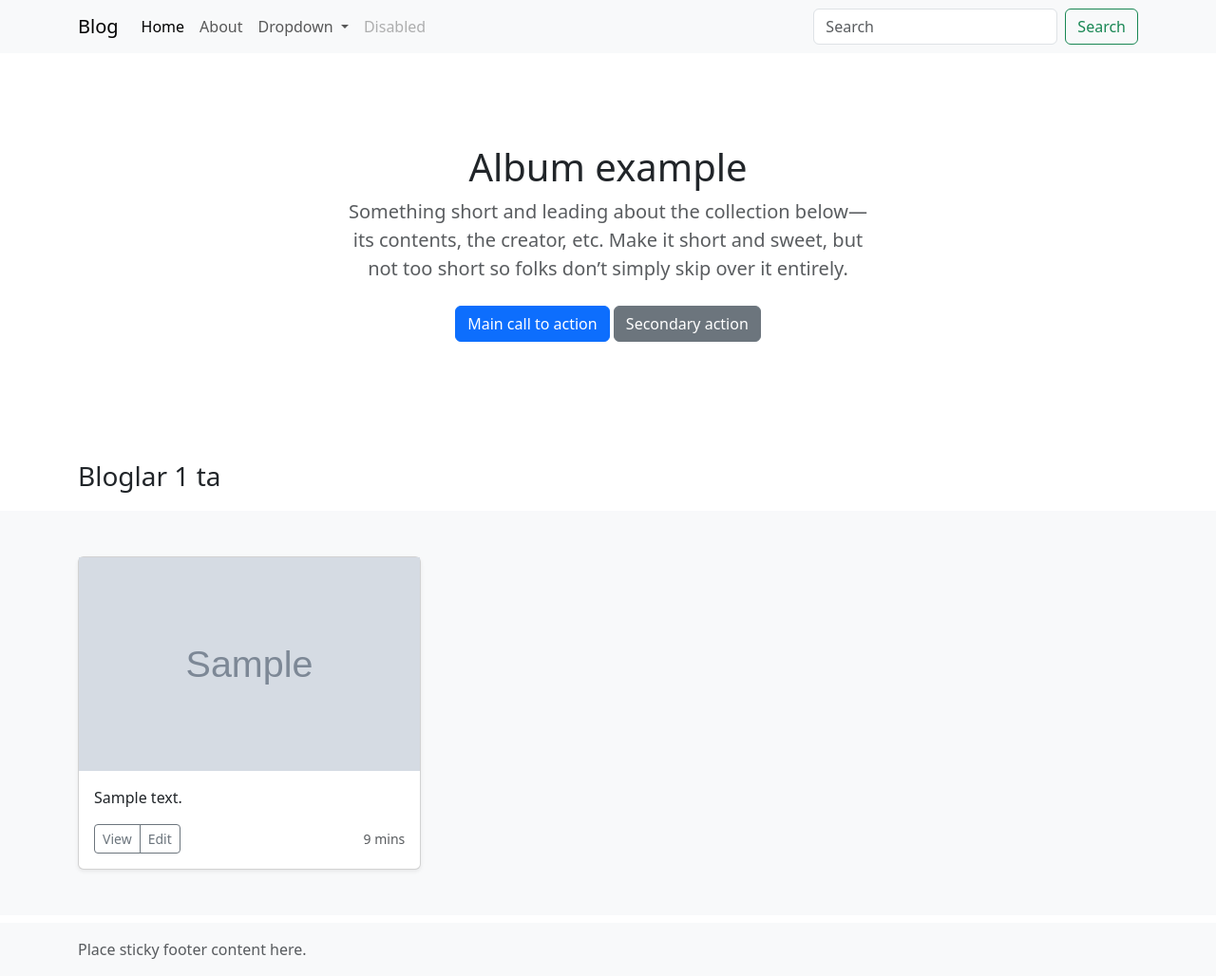
After one commit to Giya001/Blog, a Django app: template templates/blog/home.html in a window 1280 px wide. The commit adds this page. Shown: the whole page at 95% size. Run offline with Django 5.2, Linux system fonts and the light colour scheme; the template is opened without the code that fills it: most values are stand-ins (such as "Sample title", 1, 10 or a date in 2020); grey boxes marked "Sample" are stand-in pictures; data that the repository does not hold is empty.

Commit message:
again changes

```diff
--- a/blog/views.py
+++ b/blog/views.py
@@ -15,4 +15,4 @@ def home(request):
         'c': c,
         'blogs': Blog.objects.all()
     }
-    return render(request,'base.html',context=context)
+    return render(request,'blog/home.html',context=context)
--- a/templates/base.html
+++ b/templates/base.html
@@ -1,15 +1,18 @@
 <!doctype html>
-<html lang="en">
+<html lang="en" class="h-100">
 <head>
     <meta charset="UTF-8">
     <meta name="viewport"
           content="width=device-width, user-scalable=no, initial-scale=1.0, maximum-scale=1.0, minimum-scale=1.0">
     <meta http-equiv="X-UA-Compatible" content="ie=edge">
-    <title>Document</title>
+    <title>
+        {% block title %}
+        {% endblock %}
+    </title>
     <link href="https://cdn.jsdelivr.net/npm/bootstrap@5.3.7/dist/css/bootstrap.min.css" rel="stylesheet"
           integrity="sha384-LN+7fdVzj6u52u30Kp6M/trliBMCMKTyK833zpbD+pXdCLuTusPj697FH4R/5mcr" crossorigin="anonymous">
 </head>
-<body>
+<body class="d-flex flex-column h-100"">
 {# Navbar #}
 <nav class="navbar navbar-expand-lg bg-body-tertiary">
     <div class="container">
@@ -51,50 +54,13 @@
         </div>
     </div>
 </nav>
-{# Main #}
-<main>
-    {# Section    #}
-    <section class="py-5 text-center container">
-        <div class="row py-lg-5">
-            <div class="col-lg-6 col-md-8 mx-auto"><h1 class="fw-light">Album example</h1>
-                <p class="lead text-body-secondary">Something short and leading about the collection below—its contents,
-                    the creator, etc. Make it short and sweet, but not too short so folks don’t simply skip over it
-                    entirely.</p>
-                <p><a href="#" class="btn btn-primary my-2">Main call to action</a> <a href="#"
-                                                                                       class="btn btn-secondary my-2">Secondary
-                    action</a></p></div>
-        </div>
-    </section>
-    {# Blogs #}
-    <p class="fs-3 fw-medium container  ">Bloglar {{ blogs.count}} ta </p>
-    <div class="album py-5 bg-body-tertiary">
-        <div class="container">
-            <div class="row row-cols-1 row-cols-sm-2 row-cols-md-3 g-3">
-                {% for blog in blogs %}
-                <div class="col">
-                    <div class="card shadow-sm">
-                        <svg aria-label="Placeholder: Thumbnail" class="bd-placeholder-img card-img-top" height="225"
-                             preserveAspectRatio="xMidYMid slice" role="img" width="100%"
-                             xmlns="http://www.w3.org/2000/svg"><title>Placeholder</title>
-                            <rect width="100%" height="100%" fill="#55595c"></rect>
-                            <text x="35%" y="50%" fill="#eceeef" dy=".3em">{{ blog.title }}</text>
-                        </svg>
-                        <div class="card-body"><p class="card-text">{{ blog.content | truncatechars:105 }}</p>
-                            <div class="d-flex justify-content-between align-items-center">
-                                <div class="btn-group">
-                                    <button type="button" class="btn btn-sm btn-outline-secondary">View</button>
-                                    <button type="button" class="btn btn-sm btn-outline-secondary">Edit</button>
-                                </div>
-                                <small class="text-body-secondary">9 mins</small></div>
-                        </div>
-                    </div>
-                </div>
-                {% endfor %}
+{% block content %}
+    {# Main #}
 
-            </div>
-        </div>
-    </div>
-</main>
+{% endblock %}
+<footer class="footer mt-auto py-3 bg-body-tertiary">
+    <div class="container"><span class="text-body-secondary">Place sticky footer content here.</span></div>
+</footer>
 <script src="https://cdn.jsdelivr.net/npm/@popperjs/core@2.11.8/dist/umd/popper.min.js"
         integrity="sha384-I7E8VVD/ismYTF4hNIPjVp/Zjvgyol6VFvRkX/vR+Vc4jQkC+hVqc2pM8ODewa9r"
         crossorigin="anonymous"></script>
--- /dev/null
+++ b/templates/blog/home.html
@@ -0,0 +1,63 @@
+{% extends 'base.html' %}
+
+{% block title %}
+    Home
+{% endblock %}
+
+{% block content %}
+    <main>
+        {# Section #}
+        <section class="py-5 text-center container">
+            <div class="row py-lg-5">
+                <div class="col-lg-6 col-md-8 mx-auto"><h1 class="fw-light">Album example</h1>
+                    <p class="lead text-body-secondary">Something short and leading about the collection below—its
+                        contents,
+                        the creator, etc. Make it short and sweet, but not too short so folks don’t simply skip over it
+                        entirely.</p>
+                    <p><a href="#" class="btn btn-primary my-2">Main call to action</a> <a href="#"
+                                                                                           class="btn btn-secondary my-2">Secondary
+                        action</a></p></div>
+            </div>
+        </section>
+        {# Blogs #}
+        <p class="fs-3 fw-medium container  ">Bloglar {{ blogs.count }} ta </p>
+        <div class="album py-5 bg-body-tertiary my-2">
+            <div class="container">
+                <div class="row row-cols-1 row-cols-sm-2 row-cols-md-3 g-3">
+                    {% for blog in blogs %}
+                        <div class="col">
+                            <div class="card h-100 shadow-sm d-flex flex-column">
+                                {% if blog.photo %}
+                                    <img style="height: 225px; object-fit: cover;" src="{{ blog.photo.url }}" alt="">
+                                {% else %}
+                                    <svg aria-label="Placeholder: Thumbnail" class="bd-placeholder-img card-img-top"
+                                         height="225"
+                                         preserveAspectRatio="xMidYMid slice" role="img" width="100%"
+                                         xmlns="http://www.w3.org/2000/svg">
+                                        <title>Placeholder</title>
+                                        <rect width="100%" height="100%" fill="#55595c"></rect>
+                                        <text x="35%" y="50%" fill="#eceeef" dy=".3em">{{ blog.title }}</text>
+                                    </svg>
+                                {% endif %}
+                                <div class="card-body d-flex flex-column">
+                                    <p class="card-text">{{ blog.content | truncatechars:105 }}</p>
+                                    <div class="mt-auto">
+                                        <div class="d-flex justify-content-between align-items-center">
+                                            <div class="btn-group">
+                                                <button type="button" class="btn btn-sm btn-outline-secondary">View
+                                                </button>
+                                                <button type="button" class="btn btn-sm btn-outline-secondary">Edit
+                                                </button>
+                                            </div>
+                                            <small class="text-body-secondary">9 mins</small>
+                                        </div>
+                                    </div>
+                                </div>
+                            </div>
+                        </div>
+                    {% endfor %}
+                </div>
+            </div>
+        </div>
+    </main>
+{% endblock %}
```
